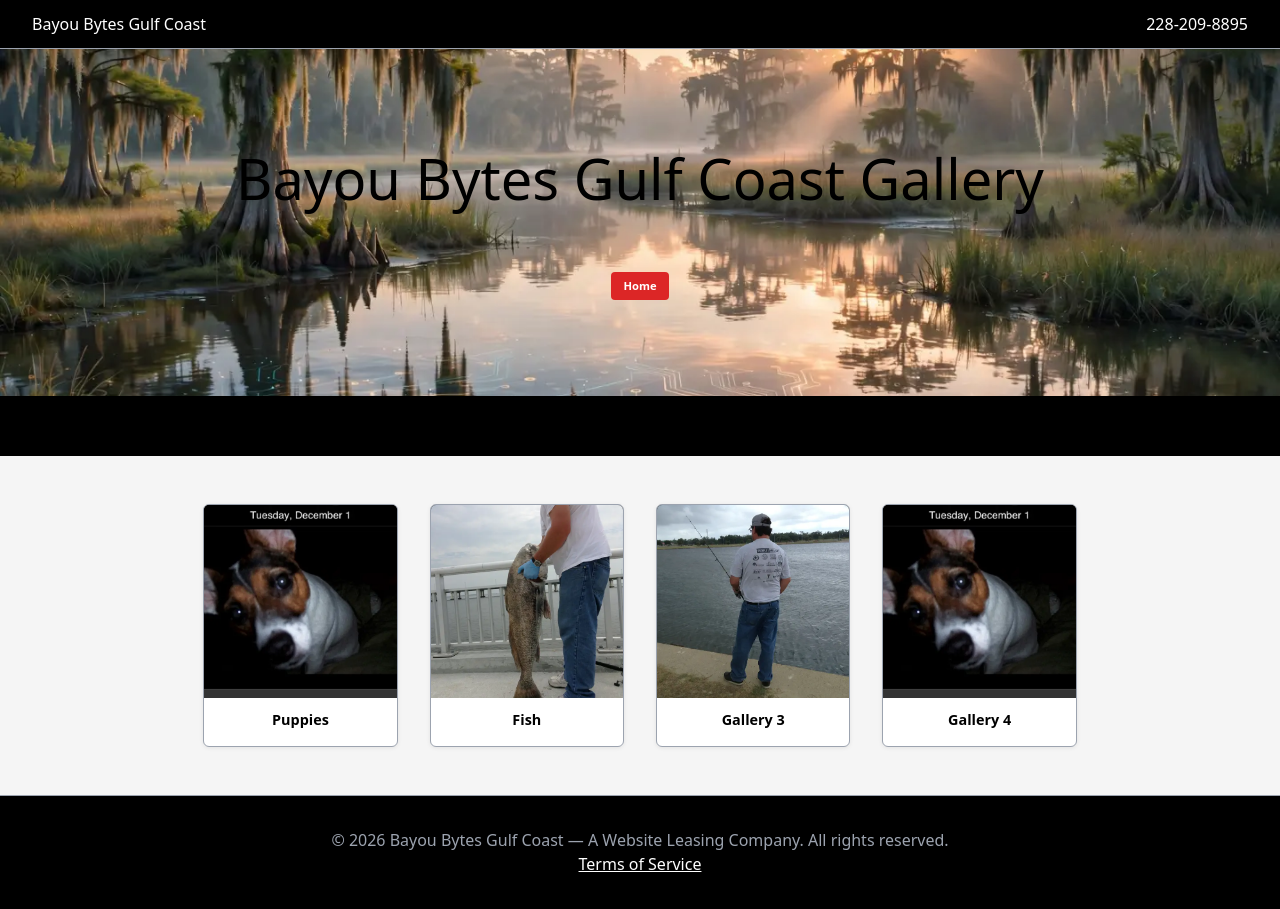
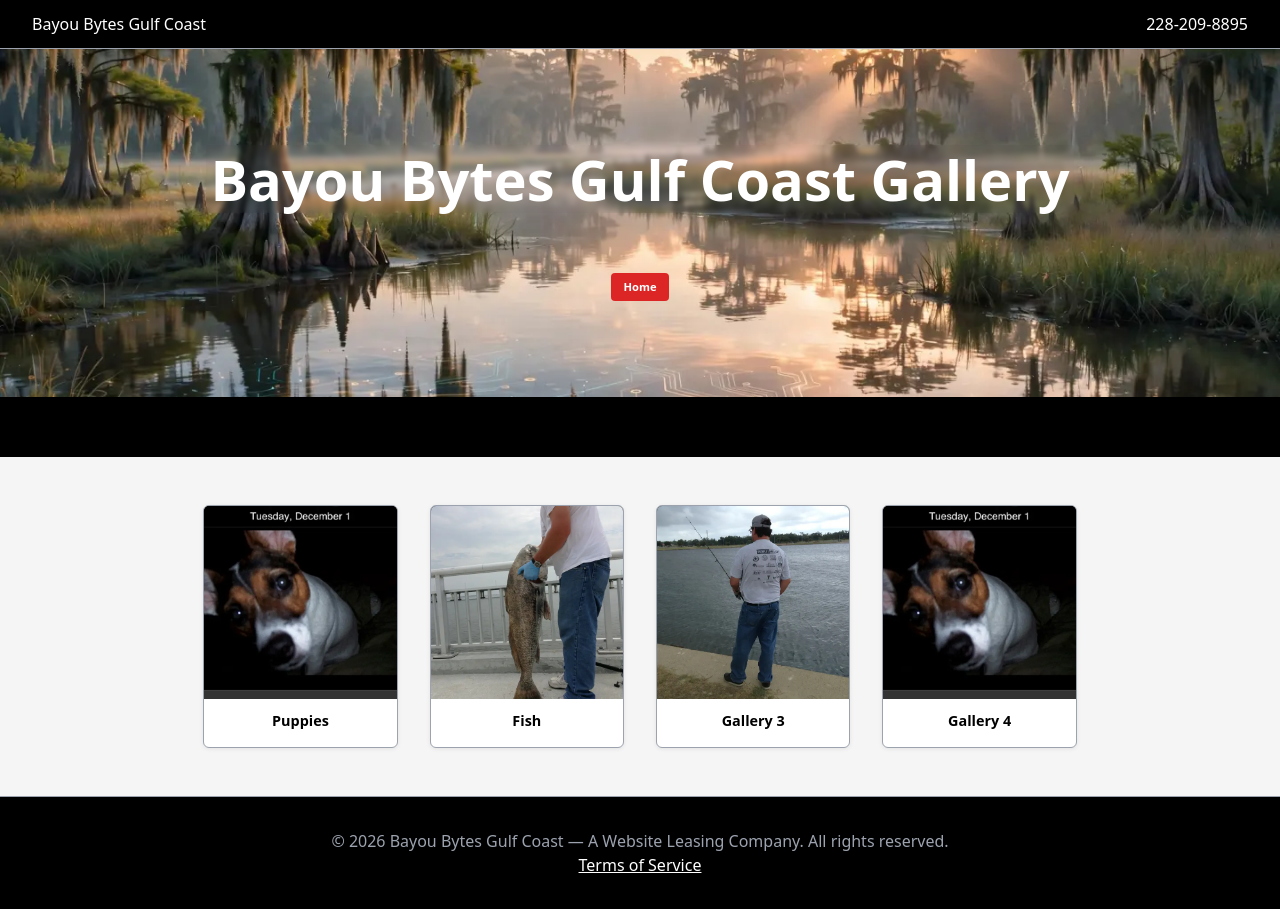
Before and after one commit to G-Killman/bb-black, a website: page gallery.html in a window 1280 px wide. Drawn offline with nearby package versions, Linux system fonts and the light colour scheme.

Commit message:
Match gallery hero text styling

```diff
--- a/gallery.html
+++ b/gallery.html
@@ -64,7 +64,7 @@
     <!-- Gallery page hero with heading and back-to-home link -->
     <section class="gallery-page-hero">
       <!-- Page heading for the gallery -->
-      <h1>Bayou Bytes Gulf Coast Gallery</h1>
+      <h1 class="text-hero">Bayou Bytes Gulf Coast Gallery</h1>
       <!-- Link back to the homepage -->
       <a href="index.html" class="cta-button gallery-home-button">Home</a>
     </section>
```
Also changed, not shown: gallery-category.html (+1 -1 lines).
